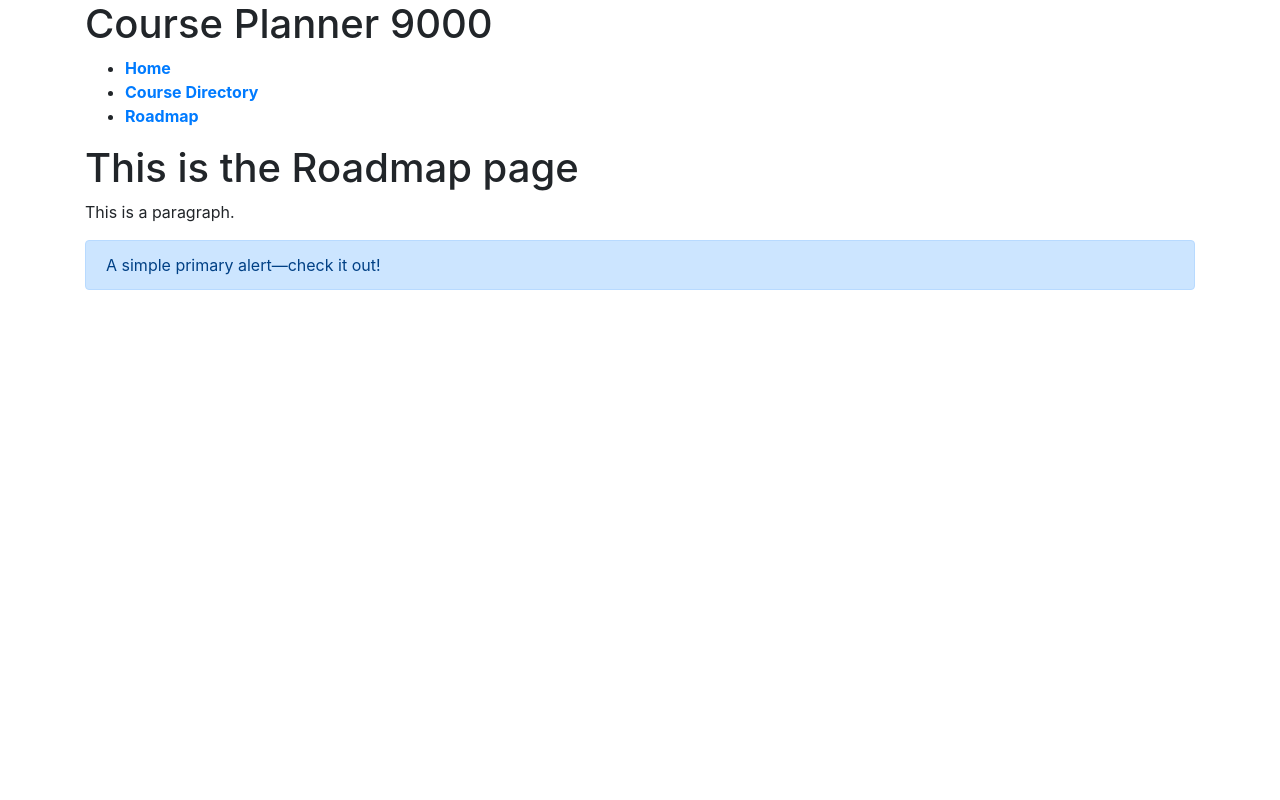
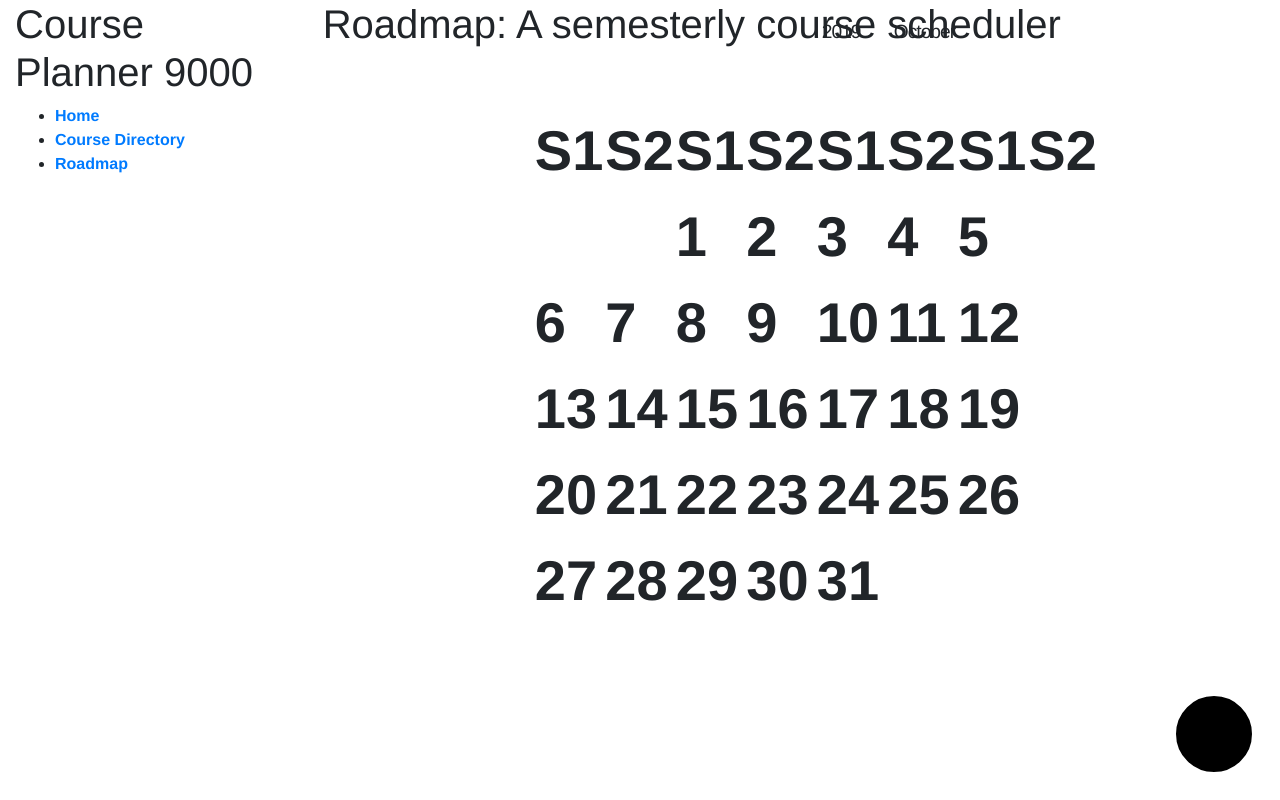
Before and after one commit to jamesHo22/CoursePlanner9000, a Flask app: page /roadmap/ in a window 1280 px wide. Run offline with Flask 2, Linux system fonts and the light colour scheme; some libraries are stand-ins or nearby versions.

Commit message:
Began calendar implimentation and darkmode!

```diff
--- a/templates/roadmap.html
+++ b/templates/roadmap.html
@@ -7,17 +7,303 @@
 <head>
 <link rel="stylesheet" href="https://stackpath.bootstrapcdn.com/bootstrap/4.3.1/css/bootstrap.min.css" integrity="sha384-ggOyR0iXCbMQv3Xipma34MD+dH/1fQ784/j6cY/iJTQUOhcWr7x9JvoRxT2MZw1T" crossorigin="anonymous">
 <title>Course Planner 9000</title>
+
+<style>
+
+
+
+
+
+
+
+
+    html, body {
+    height: 100%;
+    font-family: "Helvetica Neue", Helvetica, Arial, sans-serif;
+    }
+
+    body {
+    display: flex;
+    margin: 0;
+    line-height: 1.5;
+    }
+
+    body.dark {
+    background: #252525;
+    color: #eaeaea;
+    }
+
+    .stendig {
+    font-family: "Helvetica Neue", Helvetica, Arial, sans-serif;
+    font-weight: 900;
+    width: 520px;
+    margin: auto;
+    position: relative;
+    padding-top: 88px;
+    top: -44px;
+    }
+
+    .stendig h2 {
+    position: absolute;
+    top: 0;
+    letter-spacing: -1px;
+    font-size: 1.2em;
+    }
+
+    .stendig .year {
+    left: 288px;
+    }
+
+    .stendig .month {
+    left: 360px;
+    }
+
+    .stendig table {
+    width: 504px;
+    font-size: 56px;
+    border-spacing: 0;
+
+    thead {
+        vertical-align: top;
+    }
+
+    &:hover td.today {
+        color: #7512ed;
+    }
+    }
+
+    // Kerning mixins
+    .stendig table td {
+    width: 72px;
+    height: 44px;
+    line-height: 40px;
+    text-align: left;
+    border-left: 1px solid #000;
+    vertical-align: top;
+    transition: color 300ms ease-in;
+    letter-spacing: -5px;
+
+    // Kerning mixins
+    &.k3 {
+        letter-spacing: -3px;
+    }
+
+    &.k10 {
+        letter-spacing: -10px;
+    }
+
+    &.k13 {
+        letter-spacing: -13px;
+    }
+    }
+
+    body.dark .stendig {
+    table td {
+        border-color: #fff;
+    }
+
+    &:hover td.today {
+        color: #ed1278;
+    }
+    }
+
+
+    // Responsive Styles
+    @media (max-width:660px) {
+    .stendig {
+        width: 320px;
+
+        .k10 {
+        letter-spacing: -5px;
+        }
+
+        .k13 {
+        letter-spacing: -8px;
+        }
+
+        h2 {
+        font-size: 1em;
+        }
+
+        table {
+        width: 320px;
+        font-size: 35px;
+        }
+
+        table td {
+        width: 46px;
+        height: 27px;
+        letter-spacing: -3px;
+        }
+
+        .year {
+        left: 184px;
+        }
+
+        .month {
+        left: 230px;
+        }
+    }
+    }
+
+    /* -----
+    SVG Icons - svgicons.sparkk.fr
+    ----- */
+
+    @base: #4691f6;
+
+    .svg-icon{
+    width: 2em;
+    height: 2em;
+
+    path,
+    polygon,
+    rect{
+        fill: @base;
+    }
+
+    circle{
+        stroke: @base;
+        stroke-width: 1;
+    }
+    }
+
+    .controls {
+    position: absolute;
+    bottom: 1em;
+    right: 1em;
+
+    a {
+        display: inline-block;
+        color: @base;
+        text-decoration: none;
+        transition: color 300ms ease-in;
+        margin-left: 1.5em;
+
+        span {
+        position: relative;
+        top: -8px;
+        }
+
+        &:hover {
+        color: darken(@base, 50);
+        }
+    }
+    }
+
+
+
+
+
+
+
+
+
+</style>
+
+
 </head>
 
 <body>
 
-<h1>This is the Roadmap page</h1>
-<p>This is a paragraph.</p>
+<h1>Roadmap: A semesterly course scheduler</h1>
+<p></p>
 
 </body>
-<div class="alert alert-primary" role="alert">
-            A simple primary alert—check it out!
+
+
+
+
+<meta content='width=device-width, initial-scale=1, maximum-scale=1' name='viewport'>
+<div class="stendig">
+  <h2 class="year">2019</h2><h2 class="month">October</h2>
+  <table>
+    <thead>
+      <tr>
+        <td>S1</td>
+        <td>S2</td>
+        <td>S1</td>
+        <td>S2</td>
+        <td>S1</td>
+        <td>S2</td>
+        <td>S1</td>
+        <td>S2</td>
+      </tr>
+    </thead>
+    <tbody>
+      <tr>
+        <td></td>
+        <td></td>
+        <td>1</td>
+        <td>2</td>
+        <td>3</td>
+        <td>4</td>
+        <td>5</td>
+      </tr>
+      <tr>
+        <td>6</td>
+        <td>7</td>
+        <td>8</td>
+        <td>9</td>
+        <td class="k10">10</td>
+        <td class="k13">11</td>
+        <td class="k10">12</td>
+      </tr>
+      <tr>
+        <td class="k10">13</td>
+        <td class="k10">14</td>
+        <td class="k10">15</td>
+        <td class="k10">16</td>
+        <td class="k10">17</td>
+        <td class="k10">18</td>
+        <td class="k10">19</td>
+      </tr>
+      <tr>
+        <td class="k3">20</td>
+        <td>21</td>
+        <td class="k3">22</td>
+        <td class="k3">23</td>
+        <td>24</td>
+        <td>25</td>
+        <td>26</td>
+      </tr>
+      <tr>
+        <td>27</td>
+        <td class="k3">28</td>
+        <td class="k3">29</td>
+        <td class="k3">30</td>
+        <td class="k10">31</td>
+        <td></td>
+        <td></td>
+      </tr>
+    </tbody>
+  </table>
 </div>
+<div class="controls">
+
+  <a href="#" class="toggle-bg">
+    <svg width="100" height="100">
+            <circle cx="50" cy="50" r="40" stroke="white" stroke-width="4" fill="black" />
+    </svg>
+  </a>
+</div>
+
+<script>
+
+    document.querySelector('.toggle-bg').addEventListener('click', function(e) {
+    e.preventDefault();
+    document.body.classList.toggle('dark');
+    })
+
+</script>
+
+
+
+
+
+
+
+
 </html>
 
 <!--Endtag for site navigation-->
```
